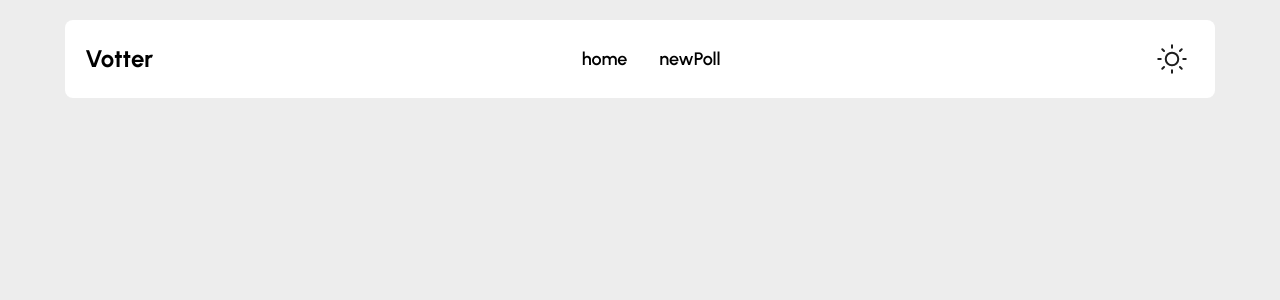
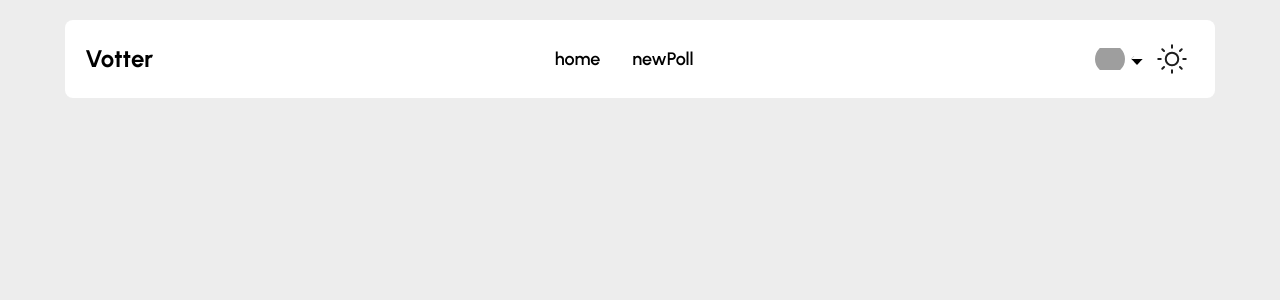
Before and after one commit to Guilherme-Matosoli/vooter-client, a Next.js app: page /en in a window 1280 px wide. Shown: the top 300 px of the page. Built offline with nearby package versions, Linux system fonts and the light colour scheme; grey boxes are pictures that could not be loaded; what i18next-resources-to-backend would draw is missing.

Commit message:
add a div to group buttons :rocket:

```diff
--- a/src/components/Header/index.tsx
+++ b/src/components/Header/index.tsx
@@ -1,6 +1,7 @@
 import Link from "next/link";
 import { ChangeThemeBtn } from "../ChangeThemeBtn";
 import { useTranslation } from "@/app/i18n";
+import { LanguageSwitcher } from "../LanguageSwitcher";
 
 interface HeaderProps {
   lng: string
@@ -25,7 +26,10 @@ export function Header({ lng }: HeaderProps) {
         </Link>
       </nav>
 
-      <ChangeThemeBtn />
+      <section className="flex items-center gap-2">
+        <LanguageSwitcher />
+        <ChangeThemeBtn />
+      </section>
     </header>
   )
 }
```
